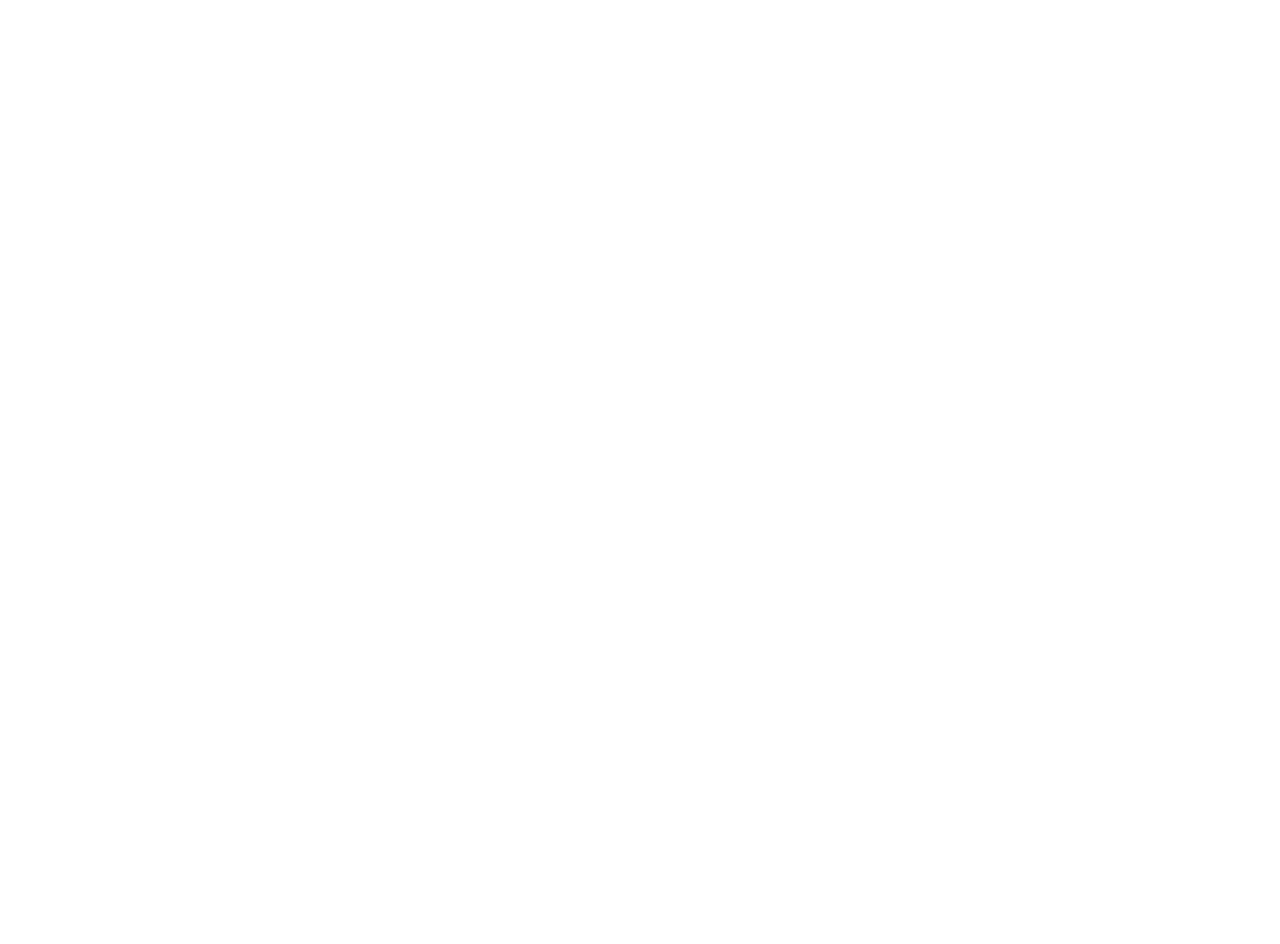
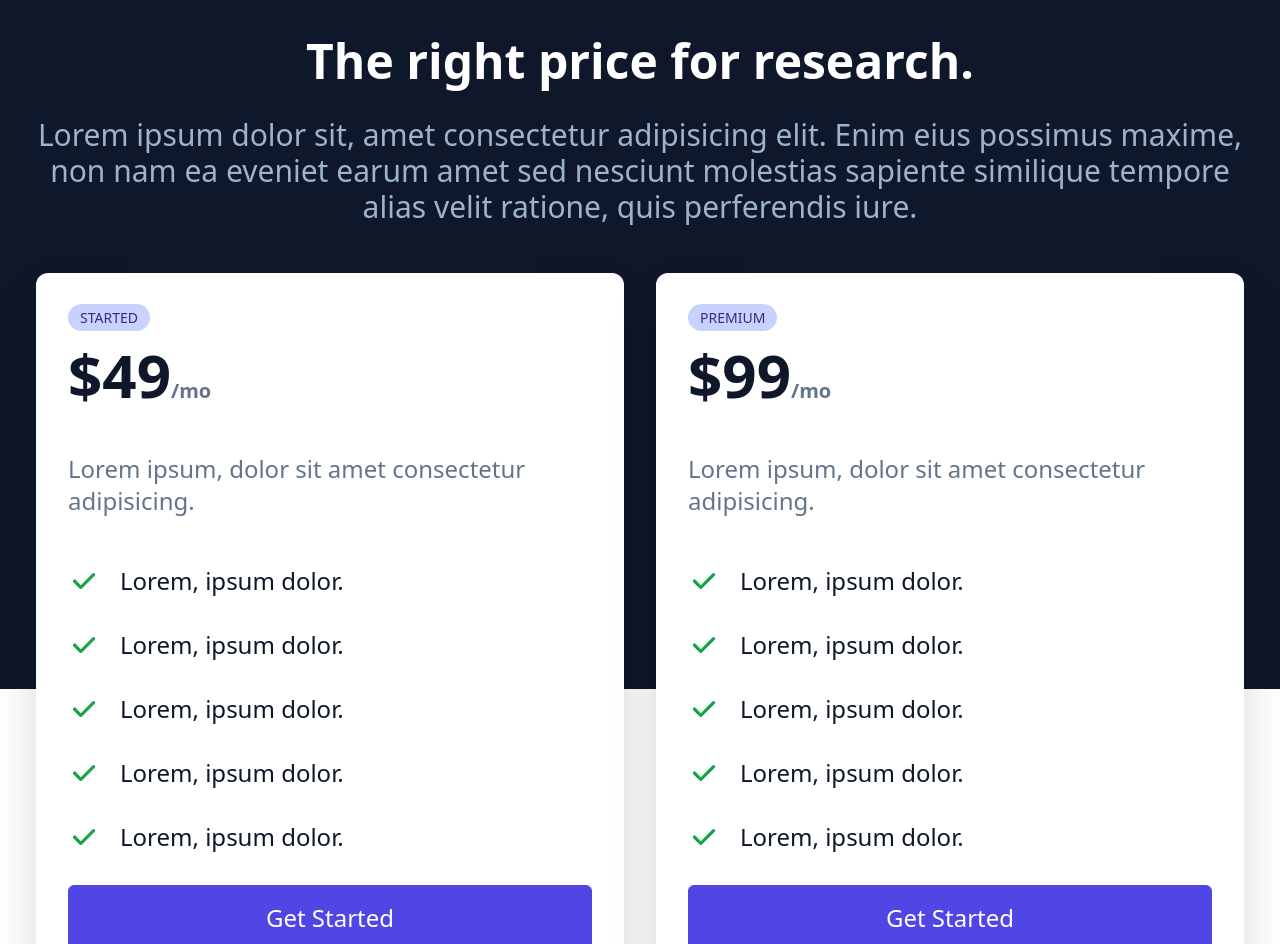
Before and after one commit to byKriz/tailwind-tutorial, a React (Vite) app: page / in a window 1280 px wide. Shown: the part 3505-4449 px from the top of the page. Before the commit the page ends 3418 px from the top, so only its background shows below. Built offline with nearby package versions, Linux system fonts and the light colour scheme.

Commit message:
implementado el componente pricebox y sus estilos

```diff
--- /dev/null
+++ b/src/components/PriceBox.jsx
@@ -0,0 +1,48 @@
+import React from "react";
+import { CheckIcon } from "@heroicons/react/solid";
+
+export const PriceBox = ({ plan, price }) => {
+  return (
+    <div className=" bg-white text-slate-900 m-4 p-8 rounded-xl shadow-2xl relative">
+      <span className=" uppercase px-3 py-1 bg-indigo-200 text-indigo-900 rounded-2xl text-sm">
+        {plan}
+      </span>
+      <div>
+        <p className=" text-6xl font-bold py-4 flex">
+          ${price}
+          <span className=" text-xl text-slate-500 flex flex-col justify-end">
+            /mo
+          </span>
+        </p>
+      </div>
+      <p className="text-2xl py-8 text-slate-500">
+        Lorem ipsum, dolor sit amet consectetur adipisicing.
+      </p>
+
+      <div className="text-2xl">
+        <p className="flex py-4">
+          <CheckIcon className="w-8 mr-5 text-green-600" />
+          Lorem, ipsum dolor.
+        </p>
+        <p className="flex py-4">
+          <CheckIcon className="w-8 mr-5 text-green-600" />
+          Lorem, ipsum dolor.
+        </p>
+        <p className="flex py-4">
+          <CheckIcon className="w-8 mr-5 text-green-600" />
+          Lorem, ipsum dolor.
+        </p>
+        <p className="flex py-4">
+          <CheckIcon className="w-8 mr-5 text-green-600" />
+          Lorem, ipsum dolor.
+        </p>
+        <p className="flex py-4">
+          <CheckIcon className="w-8 mr-5 text-green-600" />
+          Lorem, ipsum dolor.
+        </p>
+
+        <button className="w-full py-4 my-4">Get Started</button>
+      </div>
+    </div>
+  );
+};
--- a/src/containers/Pricing.jsx
+++ b/src/containers/Pricing.jsx
@@ -1,7 +1,30 @@
-import React from 'react'
+import React from "react";
+import { PriceBox } from "../components/PriceBox";
 
 export const Pricing = () => {
   return (
-    <div>Pricing</div>
-  )
-}
+    <div className="w-full text-white my-24">
+      <div className="w-full h-[800px] bg-slate-900 absolute mix-blend-overlay"></div>
+
+      <div className="max-w-[1240px] mx-auto py-12">
+        <div className="text-center py-8 text-slate-300">
+          <h2 className="text-3xl uppercase">Pricing</h2>
+          <h3 className="text-5xl font-bold text-white py-8">
+            The right price for research.
+          </h3>
+          <p className="text-3xl">
+            Lorem ipsum dolor sit, amet consectetur adipisicing elit. Enim eius
+            possimus maxime, non nam ea eveniet earum amet sed nesciunt
+            molestias sapiente similique tempore alias velit ratione, quis
+            perferendis iure.
+          </p>
+        </div>
+
+        <div className="grid md:grid-cols-2">
+          <PriceBox plan="Started" price={49} />
+          <PriceBox plan="Premium" price={99} />
+        </div>
+      </div>
+    </div>
+  );
+};
```
